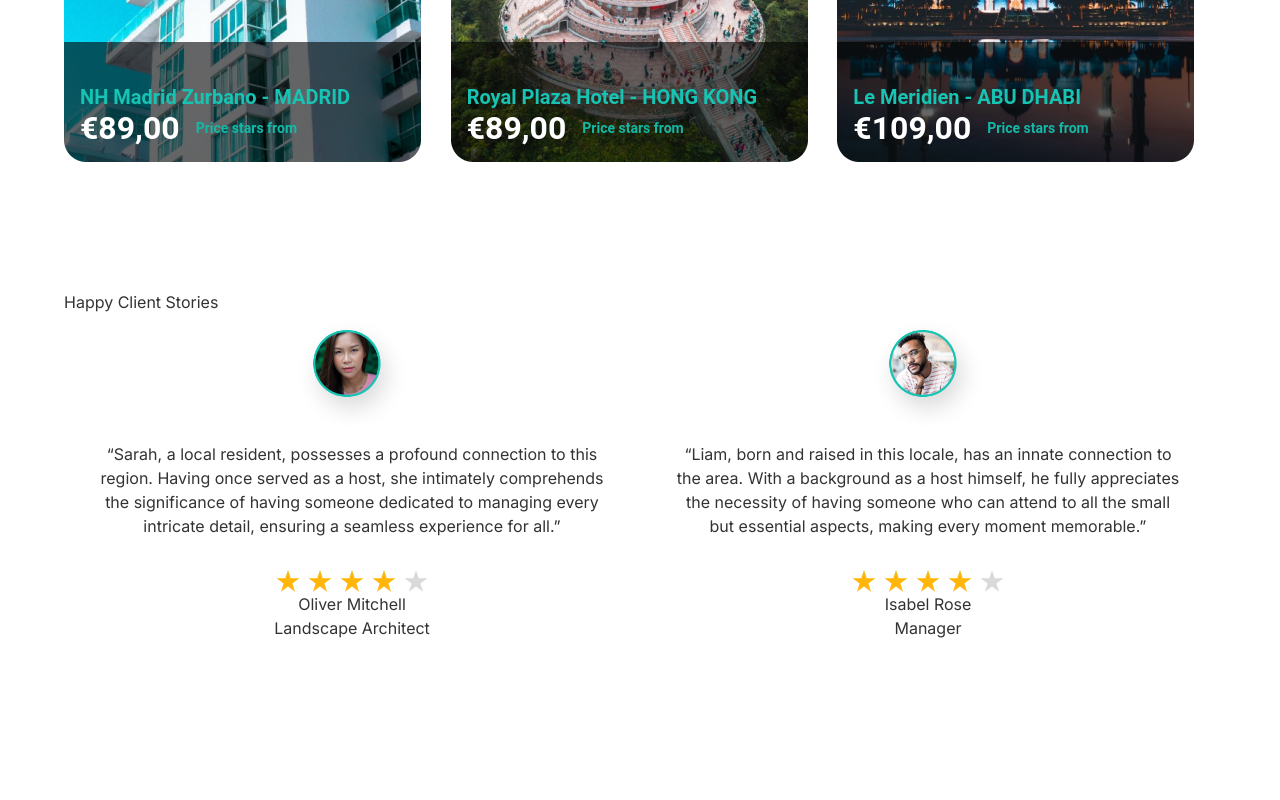
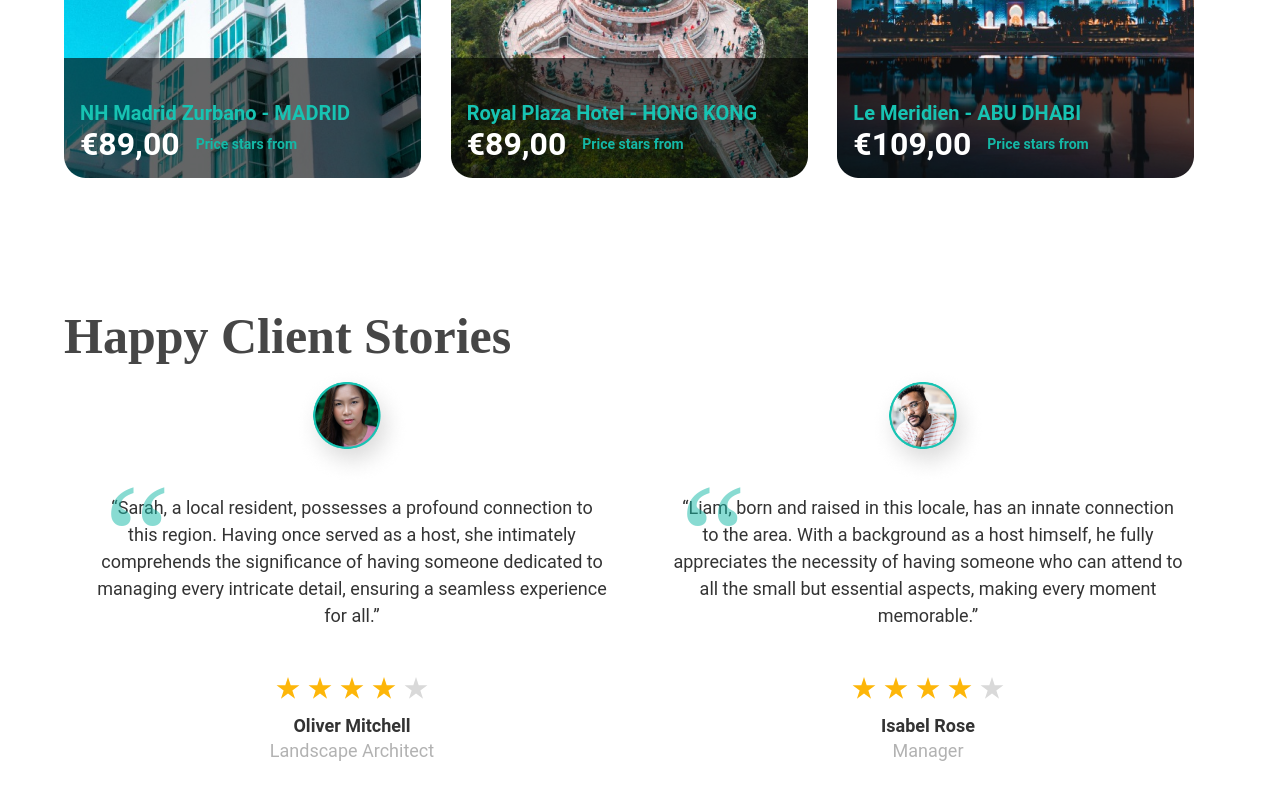
Before and after one commit to priyankashah3107/Travell, a Next.js app: page / in a window 1280 px wide. Shown: the part 4062-4862 px from the top of the page. Before the commit the page ends 4766 px from the top, so only its background shows below. Built offline with nearby package versions, Linux system fonts and the light colour scheme.

Commit message:
feat: done HappyClients

```diff
--- a/src/components/HappyClient.tsx
+++ b/src/components/HappyClient.tsx
@@ -34,21 +34,22 @@ const clients = [
 const HappyClient = () => {
   return (
     <div className='text-[#333333] p-4 lg:p-16'>
-      <h1 className=''>Happy Client Stories</h1>
-      <div className='grid lg:grid-cols-2 items-center text-center '>
+      <h1 className="text-[#333333] opacity-90 text-[35px] lg:text-[50px] font-semibold font-['Playfair_Display'] leading-[42px] lg:leading-[60px] mt-7 lg:mt-0">Happy Client Stories</h1>
+      <div className='grid lg:grid-cols-2 items-center text-center  '>
         {clients.map((client) => (
-          <div key={client.id} className='flex flex-col justify-center items-center '>
-            <Image src={client.image} alt='img' width={120} height={120} className='size-[120px]' />
+          <div key={client.id} className='flex flex-col justify-center items-center relative '>
+            <Image src={client.image} alt='img' width={120} height={120} className='size-[120px] ' />
+            <div className=" absolute left-6 top-20 lg:top-24  lg:left-10 text-center text-teal-500 opacity-50 text-[150px] font-normal font-['Ultra'] leading-[150px]">“</div>
 
-            <p className='lg:m-8 lg:mt-2'>{client.desc}</p>
-            <div className='flex gap-2'>
+            <p className="lg:m-8  lg:mt-2  text-[15px] lg:text-lg font-normal font-['Roboto'] leading-snug lg:leading-[27px]">{client.desc}</p>
+            <div className='flex gap-2 mt-4 mb-4'>
               {[...Array(4)].map((_, i) => (
                 <img key={i} src={client.stars.yellow} alt="yellow star" width={24} height={24} />
               ))}
               <img src={client.stars.white} alt="white star" width={24} height={24} />
             </div>
-            <h2>{client.name}</h2>
-            <p>{client.post}</p>
+            <h2 className="text-lg font-bold font-['Roboto'] leading-tight">{client.name}</h2>
+            <p className="mb-6 lg:mb-0 text-[#aaaaaa] opacity-90 lg:text-lg font-normal font-['Roboto'] leading-tight">{client.post}</p>
 
           </div>
         ))}
--- a/src/components/TopDeals.tsx
+++ b/src/components/TopDeals.tsx
@@ -59,10 +59,10 @@ const TopDeals: React.FC = () => {
     <div className="p-4 lg:p-16">
       <div className='text-[#333333] '>
         <h4 className=" text-[#17c3b2] lg:text-xl font-medium font-['DM Sans'] uppercase leading-[30px]">Best Offers</h4>
-        <h1 className="text-[35px] lg:text-[50px] font-semibold font-['Playfair_Display'] leading-[35px] lg:leading-[60px]">Top Deals and Discounts</h1>
+        <h1 className="text-[35px] lg:text-[50px] font-semibold font-['Playfair_Display'] mb-4 leading-[35px] lg:leading-[60px]">Top Deals and Discounts</h1>
       </div>
 
-      <div className='grid grid-cols-1 lg:grid-cols-2 gap-4'>
+      <div className='grid grid-cols-1 md:grid-cols-2 lg:grid-cols-2 gap-4'>
         <div className='relative'>
         <Image src={"/Milan.png"} alt={"Milan"} width={357} height={357}  className='lg:w-[900px] h-[357px] size-[350px]'/>
         <div className="absolute bottom-0 p-4 text-white">
@@ -88,7 +88,7 @@ const TopDeals: React.FC = () => {
         </div>
       </div>
 
-      <div className='grid grid-cols-1 lg:grid-cols-3 gap-6 lg:gap-2 mt-4'>
+      <div className='grid grid-cols-1 md:grid-cols-2 lg:grid-cols-3 gap-6 lg:gap-2 mt-4'>
         {topdeals.slice(2).map((val) => (
           <div key={val.id} className='relative'>
             <Image src={val.image} alt={val.loc} width={357} height={357} />
```
